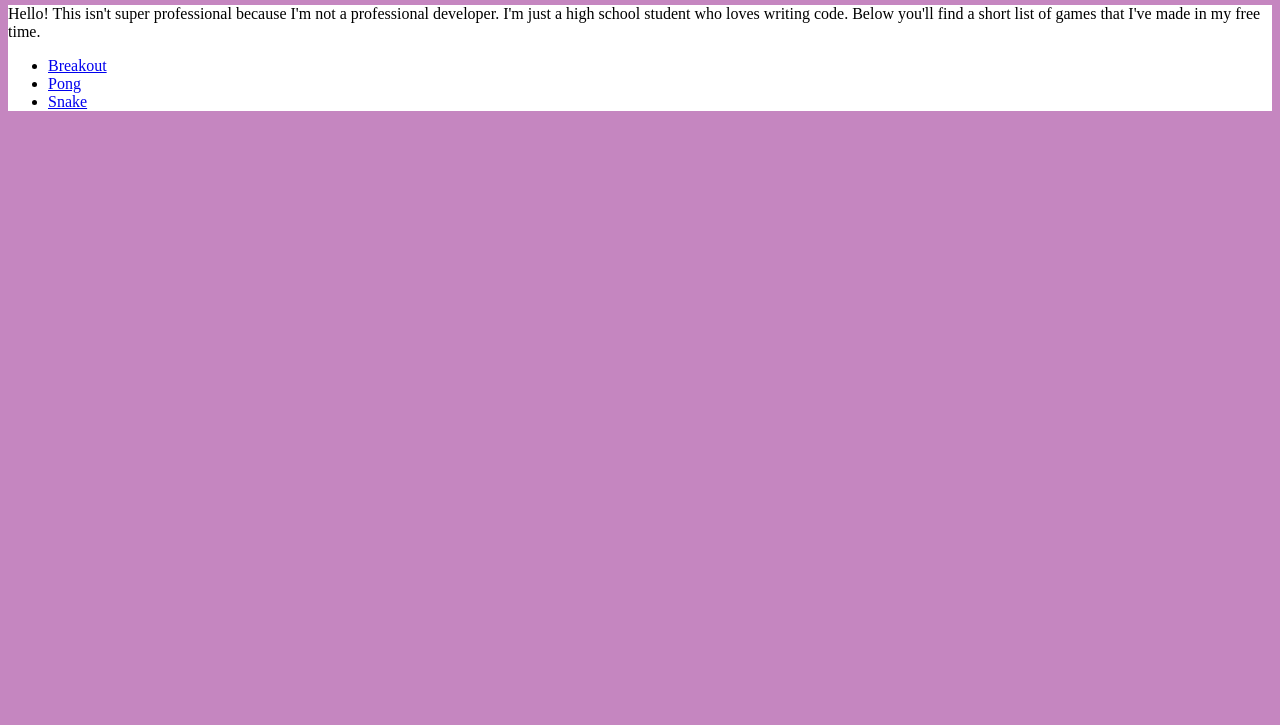
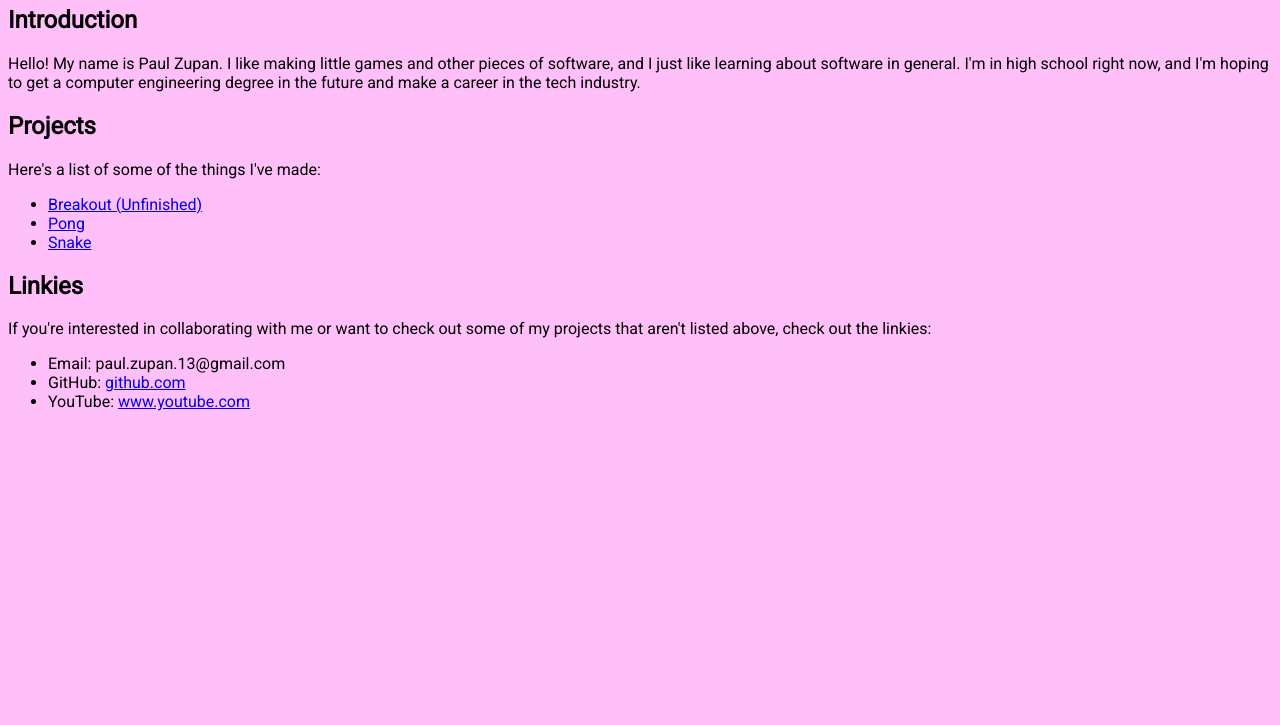
Before and after one commit to eggsontoast1672/eggsontoast1672.github.io, a plain HTML site: page index.html in a window 1280 px wide. Shown: the part 75-800 px from the top of the page. Drawn offline with Linux system fonts and the light colour scheme.

Commit message:
Make stuff look nicer

```diff
--- a/index.css
+++ b/index.css
@@ -1,7 +1,4 @@
 body {
-  background-color: #C586C0;
+  background-color: #FFC0FA;
+  font-family: 'Roboto', sans-serif;
 }
-
-.main-content {
-  background-color: white;
-}
--- a/index.html
+++ b/index.html
@@ -6,20 +6,32 @@
   <meta http-equiv="X-UA-Compatible" content="IE=edge">
   <meta name="viewport" content="width=device-width, initial-scale=1.0">
   <title>My Portfolio</title>
+
+  <!-- Google Fonts -->
+  <link rel="preconnect" href="https://fonts.googleapis.com">
+  <link rel="preconnect" href="https://fonts.gstatic.com" crossorigin>
+  <link href="https://fonts.googleapis.com/css2?family=Roboto&display=swap" rel="stylesheet">
+
+  <!-- Styles -->
   <link rel="stylesheet" href="index.css">
 </head>
 
 <body>
   <h1>My Portfolio</h1>
-  <div class="main-content">
+  <h2>Introduction</h2>
   <p>
-      Hello! This isn't super professional because I'm not a professional
-      developer. I'm just a high school student who loves writing code. Below
-      you'll find a short list of games that I've made in my free time.
+    Hello! My name is Paul Zupan. I like making little games and other pieces of
+    software, and I just like learning about software in general. I'm in high
+    school right now, and I'm hoping to get a computer engineering degree in the
+    future and make a career in the tech industry.
   </p>
+  <h2>Projects</h2>
+  <p>Here's a list of some of the things I've made:</p>
   <ul>
     <li>
-        <a href="https://github.com/eggsontoast1672/breakout">Breakout</a>
+      <a href="https://github.com/eggsontoast1672/breakout">
+        Breakout (Unfinished)
+      </a>
     </li>
     <li>
       <a href="https://github.com/eggsontoast1672/pong">Pong</a>
@@ -28,7 +40,21 @@
       <a href="https://github.com/eggsontoast1672/snake">Snake</a>
     </li>
   </ul>
-  </div>
+  <h2>Linkies</h2>
+  <p>
+    If you're interested in collaborating with me or want to check out some of
+    my projects that aren't listed above, check out the linkies:
+  </p>
+  <ul>
+    <li>Email: paul.zupan.13@gmail.com</li>
+    <li>
+      GitHub: <a href="https://github.com/eggsontoast1672">github.com</a>
+    </li>
+    <li>
+      YouTube: <a href="https://www.youtube.com/channel/UC91FaEZlN2FQqKVpLDw3rmw">
+        www.youtube.com
+      </li>
+  </ul>
 </body>
 
 </html>
```
Lines whose indentation alone changed are shown as unchanged.
